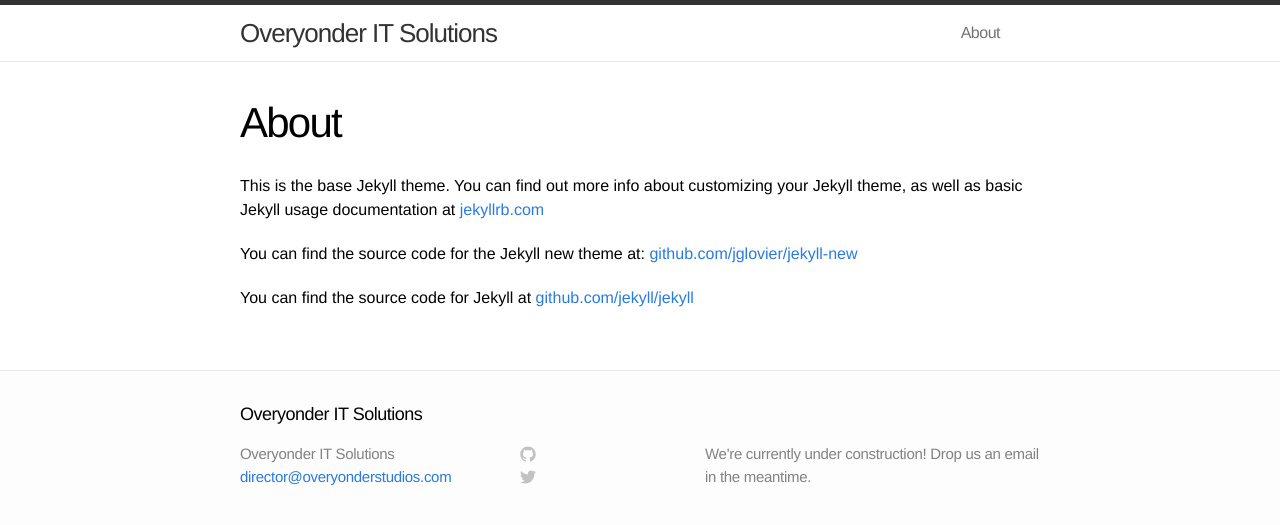
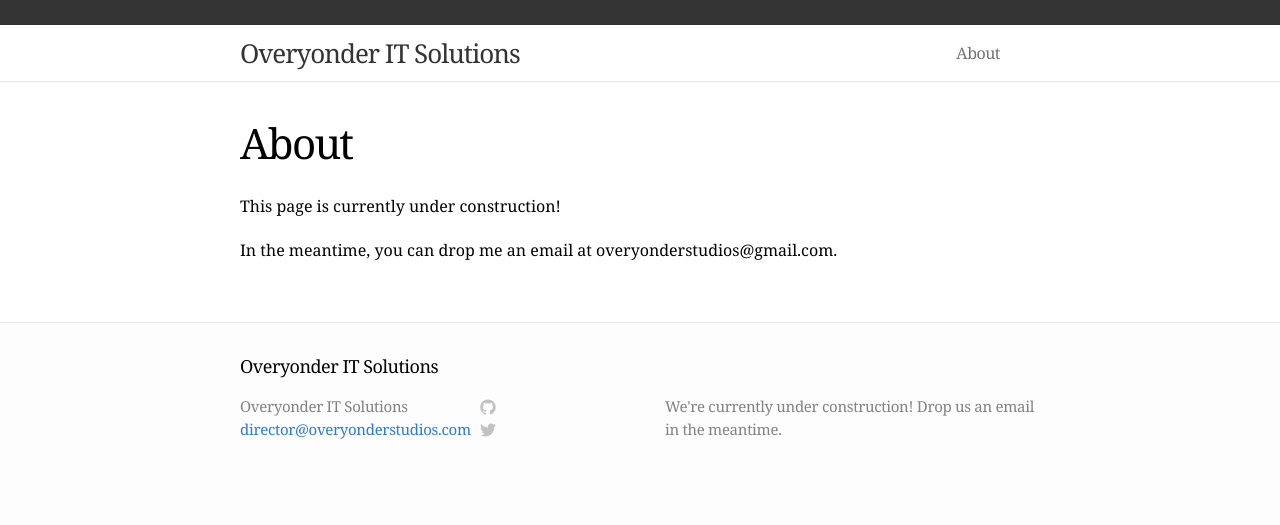
Before and after one commit to overyonder/overyonder.github.io, a Jekyll site: the page built from about.md, in a window 1280 px wide. Shown: the top 525 px of the page. Built offline with Jekyll 4.4.1, drawn with Linux system fonts in a browser that asks for light colours.

Commit message:
Added about page.

```diff
--- a/about.md
+++ b/about.md
@@ -4,8 +4,6 @@
 permalink: /about/
 ---
 
-This is the base Jekyll theme. You can find out more info about customizing your Jekyll theme, as well as basic Jekyll usage documentation at [jekyllrb.com](http://jekyllrb.com/)
+This page is currently under construction!
 
-You can find the source code for the Jekyll new theme at: [github.com/jglovier/jekyll-new](https://github.com/jglovier/jekyll-new)
-
-You can find the source code for Jekyll at [github.com/jekyll/jekyll](https://github.com/jekyll/jekyll)
+In the meantime, you can drop me an email at overyonderstudios@gmail.com.
--- a/css/main.css
+++ b/css/main.css
@@ -9,7 +9,8 @@
 html, body { height: 100%; }
 
 body {
-  font-family: Helvetica, Arial, sans-serif;
+  /* Times New Roman-based stack */
+  font-family: Cambria, "Hoefler Text", Utopia, "Liberation Serif", "Nimbus Roman No9 L Regular", Times, "Times New Roman", serif;
   font-size: 16px;
   line-height: 1.5;
   font-weight: 300;
@@ -41,7 +42,7 @@
 /* Site header */
 
 .site-header {
-  border-top: 5px solid #333;
+  border-top: 25px solid #333;
   border-bottom: 1px solid #e8e8e8;
   min-height: 56px;
   background-color: white;
@@ -91,10 +92,10 @@
 
 .footer-col-1 {
   width: 270px; /*fallback*/
-  width: -webkit-calc(35% - 10px);
-  width: -moz-calc(35% - 10px);
-  width: -o-calc(35% - 10px);
-  width: calc(35% - 10px);
+  width: -webkit-calc(30% - 10px);
+  width: -moz-calc(30% - 10px);
+  width: -o-calc(30% - 10px);
+  width: calc(30% - 10px);
   margin-right: 10px
 }
 .footer-col-2 {
@@ -107,10 +108,10 @@
 }
 .footer-col-3 {
   width: 335px; /*fallback*/
-  width: -webkit-calc(41.875%);
-  width: -moz-calc(41.875%);
-  width: -o-calc(41.875%);
-  width: calc(41.875%);
+  width: -webkit-calc(46.875%);
+  width: -moz-calc(46.875%);
+  width: -o-calc(46.875%);
+  width: calc(46.875%);
 }
 
 .site-footer ul { list-style: none; }
@@ -224,6 +225,16 @@
 
 .post-content ul,
 .post-content ol { padding-left: 20px; }
+
+/* For References */
+.post-content h2+ol {
+  font-size: 12px;
+}
+
+.post-content h2+ol li {
+  margin-bottom: 5px;
+}
+/* ------------- */
 
 .post pre,
 .post code {
```
Also changed, not shown: favicon.ico (deleted), icon.png (added).
